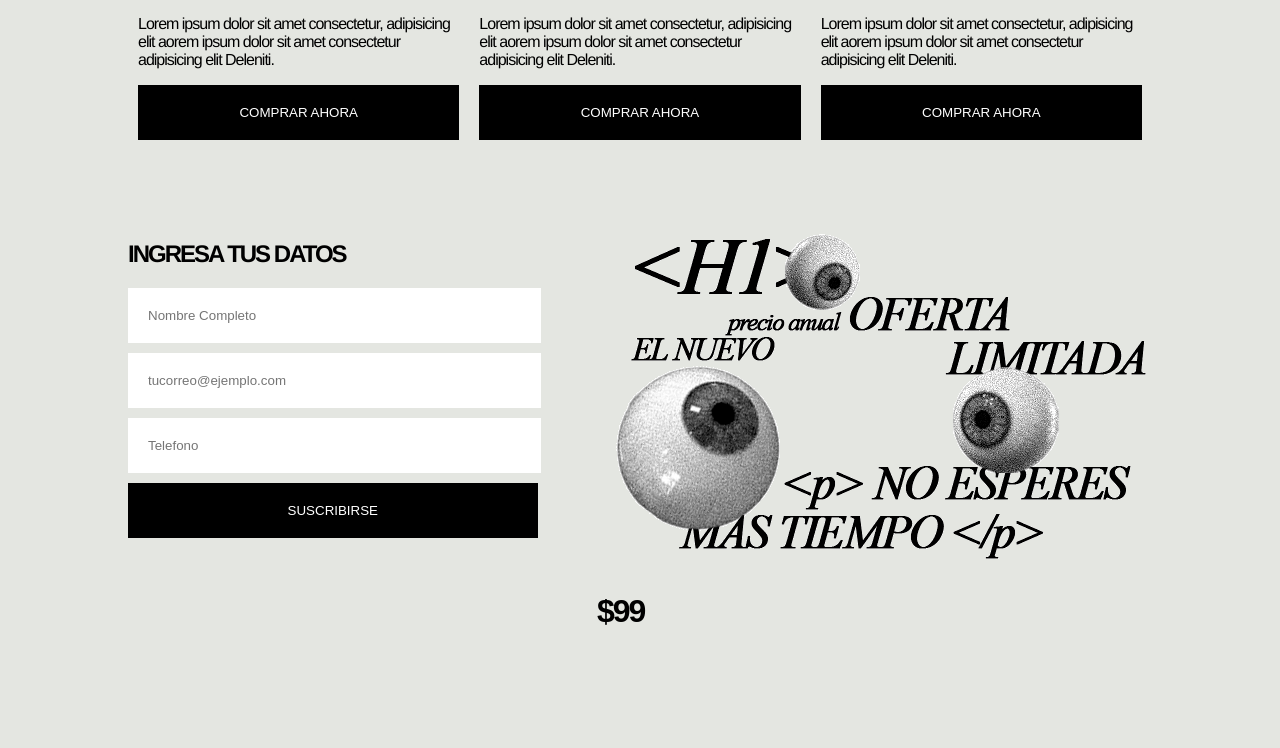
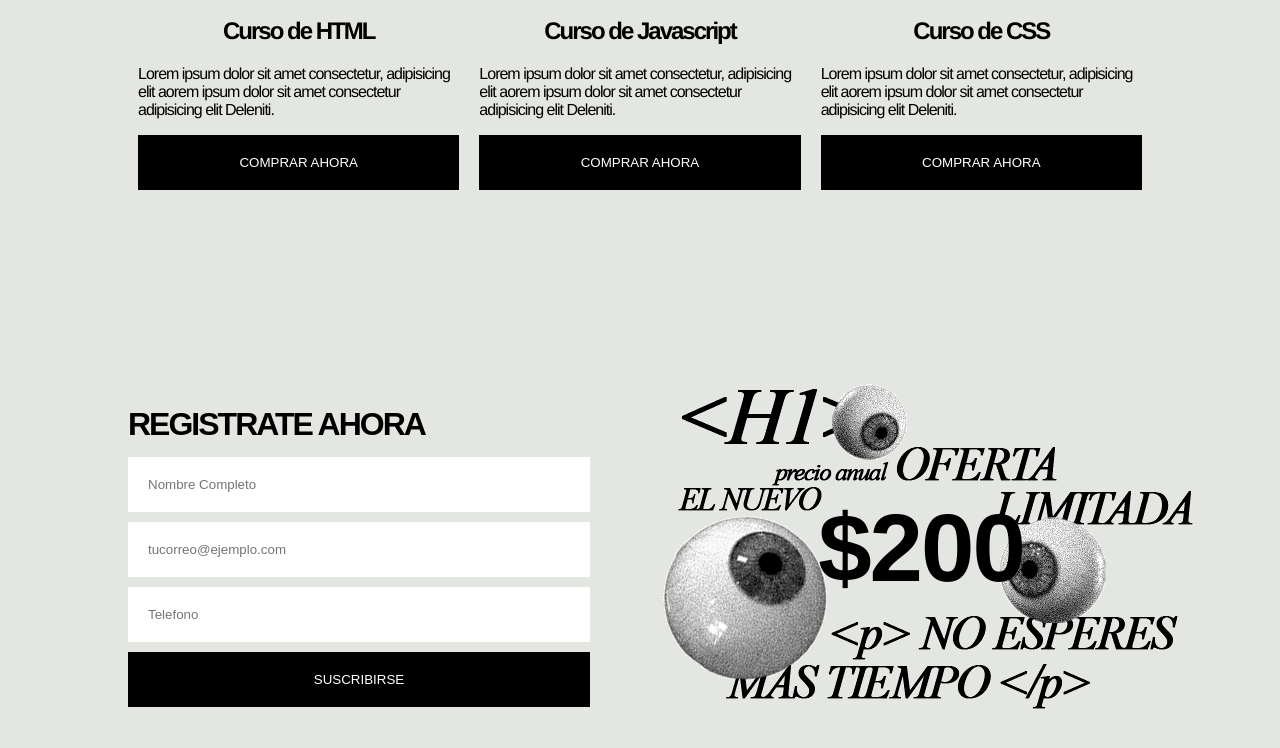
Before and after one commit to ermi00/productoWeb, a plain HTML site: page index.html in a window 1280 px wide. Shown: the part 1022-1770 px from the top of the page. Before the commit the page ends 1674 px from the top, so only its background shows below. Drawn offline with Linux system fonts and the light colour scheme; a web font is replaced by a local one.

Commit message:
seccion precios terminada

```diff
--- a/index.html
+++ b/index.html
@@ -92,7 +92,7 @@
 
         <div class="divPrecios">
             <div class="divPreciosForm">
-                <h2>INGRESA TUS DATOS</h2>
+                <h1>REGISTRATE AHORA</h1>
                 <form action="">
                     <input type="text" placeholder="Nombre Completo">
                     <input type="text" placeholder="tucorreo@ejemplo.com">
@@ -101,20 +101,18 @@
                 </form>
             </div>
 
-            <div class="contendorOjos">
-                <div class="divPreciosImg">
+            <div class="contendorPrincipal">
+                <div class="contenedor1">
                     <img class="imgOjos" src="./assets/precios.gif" alt="">
                 </div>
-
-                <div class="contendorPrecioFijo">
-                    <h1>$99</h1>
+                <div class="contenedor2">
+                    <span id="spanPrecio">$200</span>
                 </div>
             </div>
         </div>
     </main>
 
     <footer>
-
     </footer>
 </body>
 
--- a/style.css
+++ b/style.css
@@ -65,8 +65,8 @@ section {
     margin-top: 20px;
     background-color: #e4e6e1;
     border-radius: 10px;
-    margin-bottom: 50px;
     align-items: center;
+    margin-bottom: 100px;
 }
 
 .divImgPresentacion {
@@ -76,7 +76,6 @@ section {
 
 .divImgPresentacion:hover {
     transition: 1s;
-    filter: blur(1px);
 }
 
 .divPresentacionInfo {
@@ -114,7 +113,7 @@ button:hover {
 
 .divCursos {
     align-items: center;
-    margin-bottom: 80px;
+    margin-bottom: 200px;
 }
 
 .divCursosInfo {
@@ -151,17 +150,23 @@ h2 {
 
 .divPrecios {
     display: flex;
-    display: flex;
-    justify-content: space-between;
+    width: 100%;
+    margin-bottom: 100px;
 }
 
 .divPreciosForm {
-    width: 40%;
+    width: 50%;
+    padding-right: 100px;
+}
+
+form {
+    width: 100%;
+    display: flex;
+    flex-direction: column;
 }
 
 input {
     padding: 20px;
-    width: 91%;
     background-color: white;
     color: black;
     border: none;
@@ -171,18 +176,31 @@ input {
 
 .imgOjos {
     width: 100%;
+    transition: 1s;
 }
 
-.contenedorOjos{
-    /* position: absolute; */
+.contendorPrincipal {
+    display: flex;
+    align-items: center;
+    justify-content: center;
+    width: 50%;
 }
 
-.divPreciosImg{
-    /* position: absolute; */
+.contenedor1 {
+    position: absolute;
 }
 
-.contenedorPrecioFijo{
-    /* position: absolute;
-    z-index: 2; */
-    background-color: blue;
+.imgOjos:hover{
+    filter: blur(2px);
+    transition: 1s;
 }
+
+.contenedor2{
+    position: absolute;
+}
+
+#spanPrecio{
+    font-size: 12vh;
+    font-weight: 800;
+    letter-spacing: -2px;
+}
```
